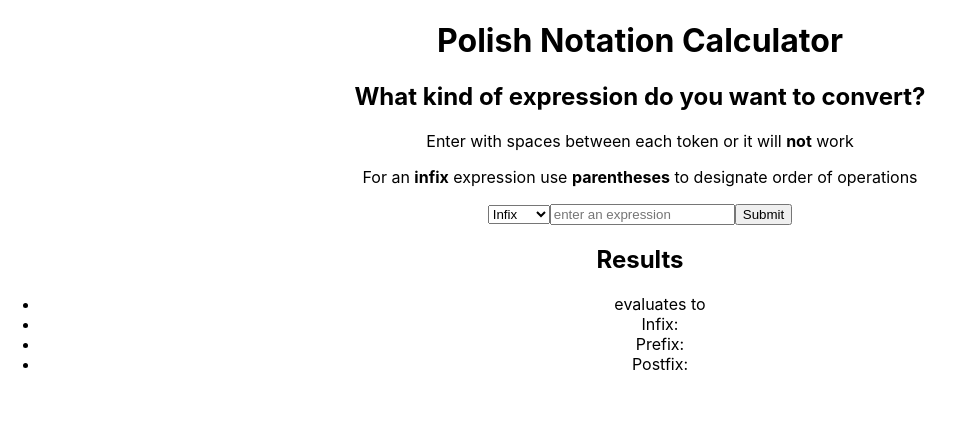
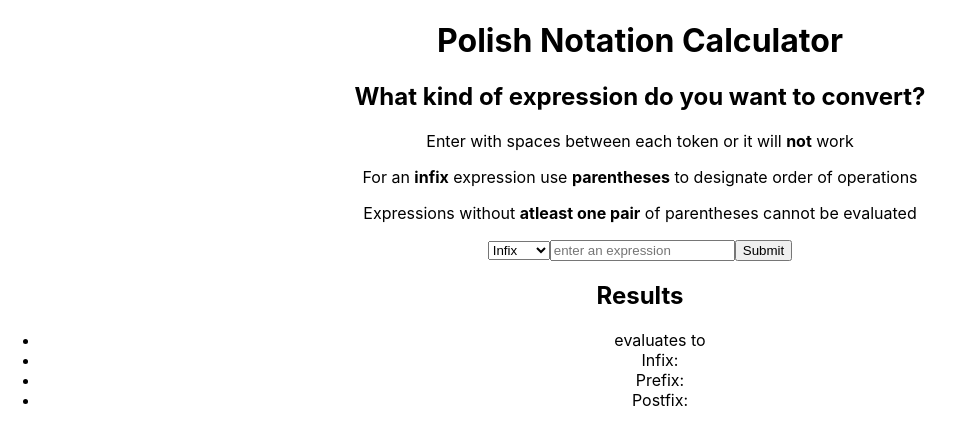
Before and after one commit to rjames187/Polish-Notation-Frontend, a React (Create React App) app: page / in a window 1280 px wide. Shown: the top 444 px of the page, without its empty margins (0-964 px from the left). Built offline with nearby package versions, Linux system fonts and the light colour scheme.

Commit message:
add additional instructions

```diff
--- a/src/App.js
+++ b/src/App.js
@@ -36,6 +36,7 @@ function App() {
       <h2>What kind of expression do you want to convert?</h2>
       <p>Enter with spaces between each token or it will <strong>not</strong> work</p>
       <p>For an <strong>infix</strong> expression use <strong>parentheses</strong> to designate order of operations</p>
+      <p>Expressions without <strong>atleast one pair</strong> of parentheses cannot be evaluated</p>
       <form onSubmit={handleSubmit}>
         <select value={inputType} onChange={(e) => setInputType(e.target.value)}>
           <option value="infix">Infix</option>
```
